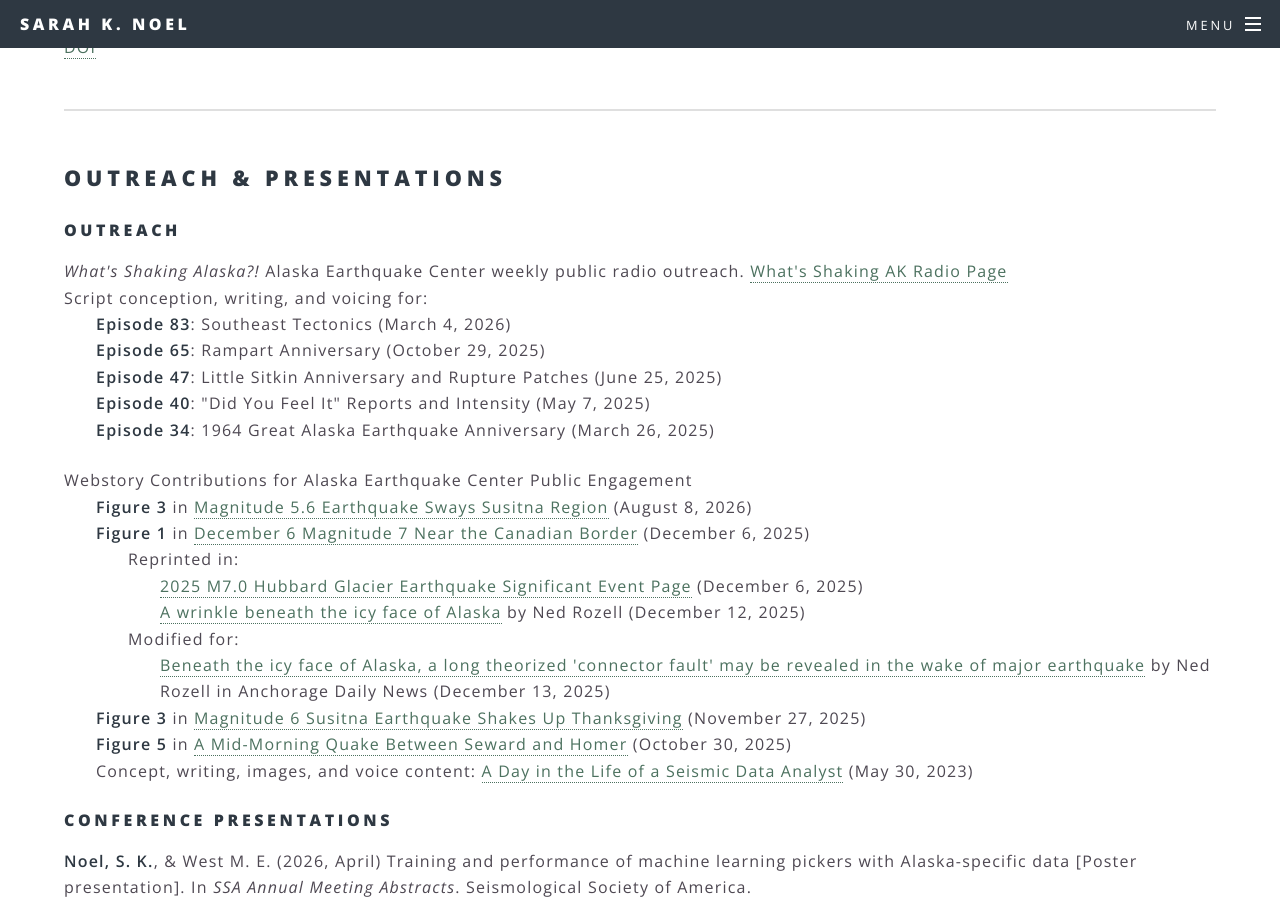
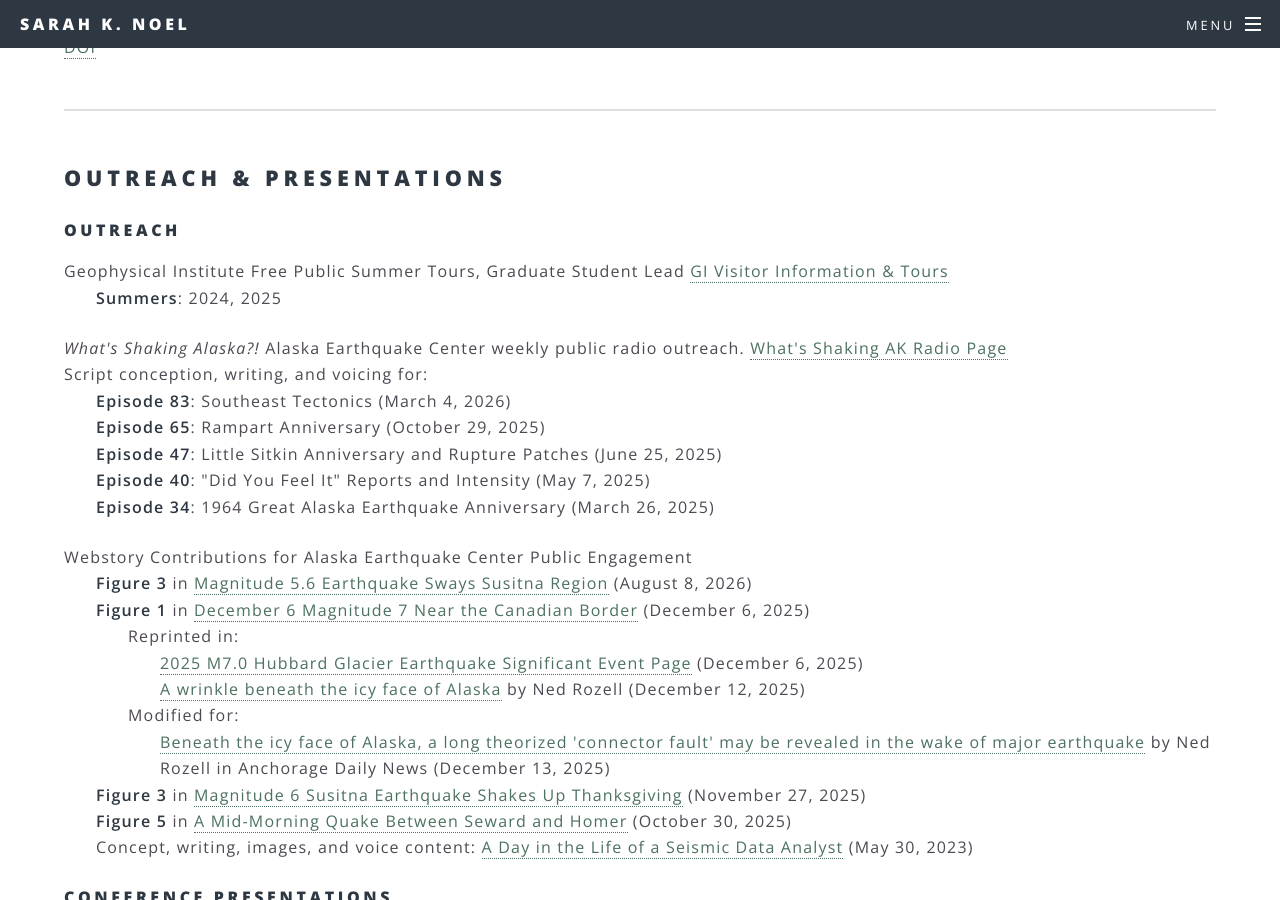
Before and after one commit to aknoel/academic, a Jekyll site: the page built from cv.html, in a window 1280 px wide and 900 px high, scrolled down 1284 px. Built offline with Jekyll 4.4.1, drawn with Linux system fonts in a browser that asks for light colours.

Commit message:
cv updates

```diff
--- a/cv.html
+++ b/cv.html
@@ -45,6 +45,14 @@ subtitle:
 <!-- presentations & outreach -->
 <h2>Outreach & Presentations</h2>
 <h4>Outreach</h4>
+<div style="margin-bottom: 1.5em;">
+	Geophysical Institute Free Public Summer Tours, Graduate Student Lead
+	<a href="https://www.gi.alaska.edu/about/visitor-information" target="_blank" rel="noopener">GI Visitor Information & Tours</a><br />
+	<div style="margin-left: 2em;">
+		<strong>Summers</strong>: 2024, 2025
+	</div>
+</div>
+
 
 <div style="margin-bottom: 1.5em;">
 	<i>What's Shaking Alaska?!</i> Alaska Earthquake Center weekly public radio outreach.
```
